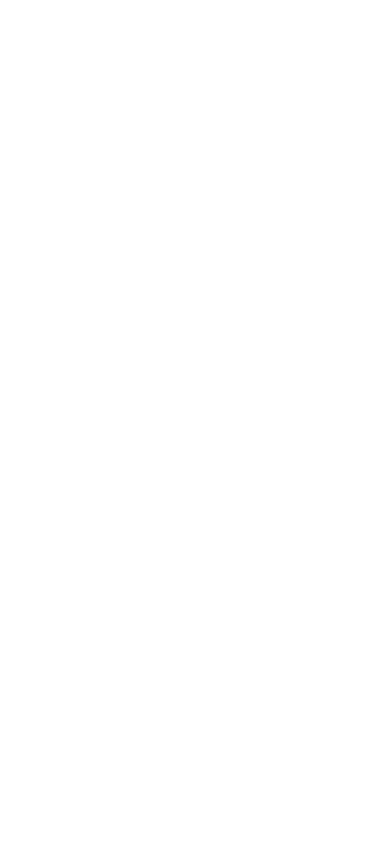
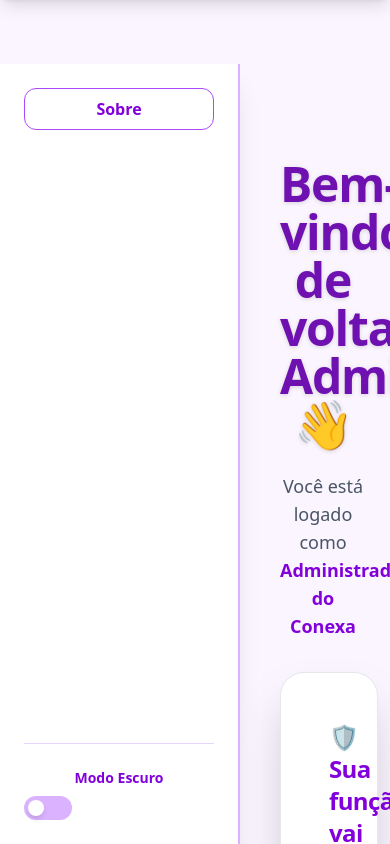
Before and after one commit to mathfraiz/Conexa, a React (Vite) app in the folder frontendReact/: page /admin in a window 390 px wide. Before the commit this address had no page. Built offline with nearby package versions, Linux system fonts and the light colour scheme.

Commit message:
Pagina Inicial ADM
Página inicial do administrador criada com layout profissional, mensagem institucional, modo escuro, responsividade e rodapé

```diff
--- a/frontendReact/src/App.tsx
+++ b/frontendReact/src/App.tsx
@@ -10,10 +10,10 @@
 import Index from "./paginas/index";
 import AdmUsuario from "./paginas/Adm/admUsuario";
 import Evento from "./paginas/Evento/Evento";
-import AdmEvento from "./paginas/Adm/admEvento";
+import AdmEvento from "./paginas/Adm/AdmEvento";
 import UsuarioEventos from "./paginas/usuario/usuarioEventos/UsuarioEventos";
 import ConfiguracoesAdm from "./paginas/Adm/ConfiguracoesAdm";
-
+import PaginaInicialAdmin from "./paginas/Adm/PaginaInicialAdm";
 
 function App() {
   return (
@@ -21,6 +21,7 @@
       <BrowserRouter>
         <Routes>
           <Route path="/" element={<Home />} />
+          <Route path="/admin" element={<PaginaInicialAdmin />} />
           <Route path="/login" element={<Login />} />
           <Route path="/cadastro" element={<Cadastro />} />
           <Route path="/recuperação" element={<RecuperacaoSenha />} />
--- a/frontendReact/src/componentes/BarraLateral.tsx
+++ b/frontendReact/src/componentes/BarraLateral.tsx
@@ -47,7 +47,7 @@
   {isAdmin ? (
     <>
       <Link
-        to="/"
+        to="/admin"
         className="text-purple-700 font-bold py-2 px-4 rounded-xl border border-purple-500 hover:bg-purple-100 transition"
       >
         Página Inicial
--- a/frontendReact/src/paginas/Adm/AdmUsuario.tsx
+++ b/frontendReact/src/paginas/Adm/AdmUsuario.tsx
@@ -6,6 +6,8 @@
 import { useAuth } from "../../contexts/AuthContext.tsx";
 import { useNavigate } from "react-router-dom";
 import FiltroUsuario from "../../componentes/FiltroUsuario.tsx";
+import Rodape from "../../componentes/Rodape";
+
 
 interface Usuario {
   email: string;
@@ -283,6 +285,7 @@
         </div>
       )}
     </div>
+
   );
 };
 
--- /dev/null
+++ b/frontendReact/src/paginas/Adm/PaginaInicialAdm.tsx
@@ -0,0 +1,57 @@
+import React, { useState } from "react";
+import MotionContainer from "../../componentes/MotionConteiner";
+import Navbar from "../../componentes/BarraNav";
+import BarraLateral from "../../componentes/BarraLateral";
+import Rodape from "../../componentes/Rodape"; // ✅ Adicionado aqui
+import { useAuth } from "../../contexts/AuthContext";
+
+export default function PaginaInicialAdmin() {
+  const { usuario } = useAuth();
+  const [isSidebarOpen, setIsSidebarOpen] = useState(true);
+
+  const toggleSidebar = () => {
+    setIsSidebarOpen(!isSidebarOpen);
+  };
+
+  return (
+    <div className="flex flex-col min-h-screen bg-purple-50 modo-escuro:bg-[#9333ea] transition-colors duration-300">
+      <Navbar onToggleSidebar={toggleSidebar} />
+      <BarraLateral isOpen={isSidebarOpen} />
+
+      <main
+        className={`flex-1 pt-24 px-6 md:px-20 transition-all duration-300 ${
+          isSidebarOpen ? "ml-64" : "ml-0"
+        }`}
+      >
+        {/* Saudação */}
+        <section className="text-center mb-8">
+          <h1 className="text-5xl md:text-6xl font-extrabold text-purple-800 drop-shadow-sm tracking-tight modo-escuro:text-white preservar-cor">
+            Bem-vindo de volta, {usuario?.nome || "Administrador"} 👋
+          </h1>
+          <p className="text-gray-600 text-lg max-w-2xl mx-auto mt-6 modo-escuro:text-gray-100 preservar-cor-gray">
+            Você está logado como <span className="font-semibold text-purple-700 preservar-cor">Administrador do Conexa</span>
+          </p>
+        </section>
+
+        {/* Mensagem Institucional */}
+        <section className="max-w-4xl mx-auto bg-white modo-escuro:bg-purple-800 rounded-3xl shadow-2xl px-12 py-12 text-center border border-gray-200 modo-escuro:border-none space-y-8">
+          <p className="text-2xl font-semibold text-purple-700 modo-escuro:text-white tracking-tight">
+            🛡️ Sua função vai além da supervisão
+          </p>
+          <p className="text-lg text-gray-700 modo-escuro:text-gray-100 leading-relaxed">
+            Administrar o Conexa é liderar com propósito. Você é o ponto de equilíbrio entre usuários, eventos e o ecossistema digital da plataforma.
+            Seu papel garante que todas as conexões aconteçam de forma fluida, segura e impactante.
+          </p>
+          <p className="text-lg text-gray-700 modo-escuro:text-gray-100 leading-relaxed">
+            Neste painel, você encontra as ferramentas para manter a ordem, promover melhorias e acompanhar o que realmente importa.
+            Use essa central com responsabilidade e visão estratégica.
+          </p>
+          <p className=" text-gray-500 modo-escuro:text-gray-200 italic text-base">
+            “Excelência na gestão não se impõe — ela se sente em cada detalhe.”
+          </p>
+        </section>
+      </main>
+      <Rodape /> {/* ✅ Copyright inserido aqui */}
+    </div>
+  );
+}
--- a/frontendReact/src/paginas/index/index.tsx
+++ b/frontendReact/src/paginas/index/index.tsx
@@ -14,7 +14,7 @@
       <BarraLateral isOpen={sidebarOpen} />
 
       <main
-        className={`flex-1 pt-28 px-6 md:px-16 transition-all duration-300 ${
+        className={`flex-1 pt-16 px-6 md:px-16 transition-all duration-300 ${
           sidebarOpen ? "ml-64" : "ml-0"
         }`}
       >
```
